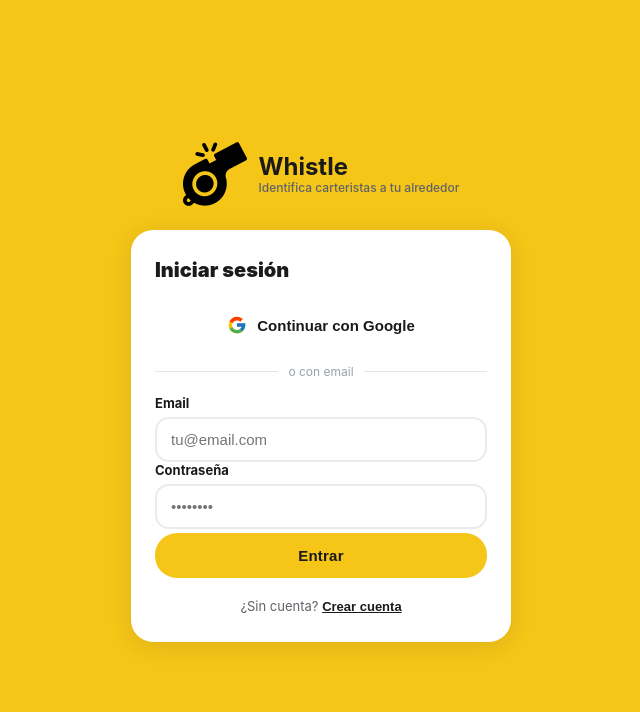
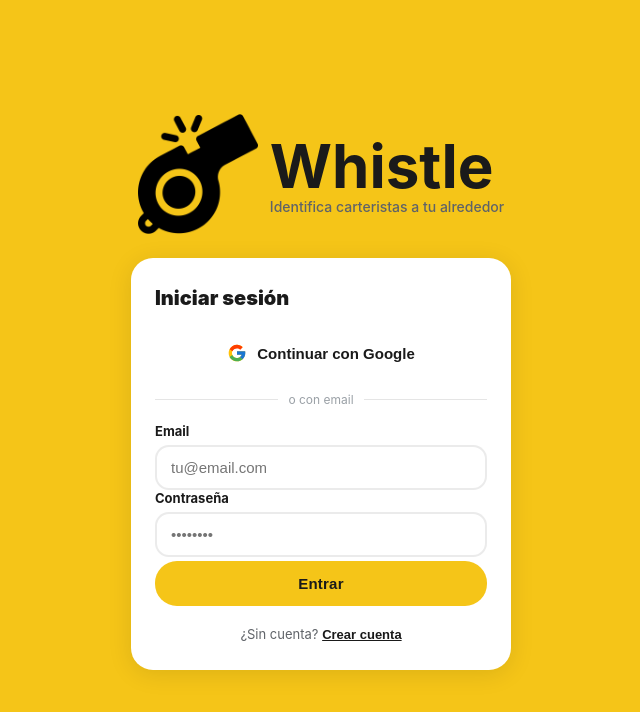
Before and after one commit to ChristianFerrer/test, a plain HTML site: page login.html in a window 1280 px wide. Shown: the whole page, without its empty margins (319-959 px from the left). Drawn offline with nearby package versions, Linux system fonts and the light colour scheme.

Commit message:
Login: enlarge logo icon (120px), title (60px), subtitle (14px)
Co-Authored-By: Claude Sonnet 4.6 <noreply@anthropic.com>

```diff
--- a/styles.css
+++ b/styles.css
@@ -719,18 +719,17 @@ html, body {
 }
 
 .auth-logo-icon {
-  font-size: 48px;
-  width: 64px; height: 64px;
+  width: 120px; height: 120px;
   object-fit: contain;
 }
 
 .auth-logo-text {
-  font-size: 24px; font-weight: 800;
+  font-size: 60px; font-weight: 800;
   color: var(--brand-black); line-height: 1.1;
 }
 
 .auth-logo-text span {
-  display: block; font-size: 12px;
+  display: block; font-size: 14px;
   font-weight: 500; color: var(--text-secondary);
 }
 
```
